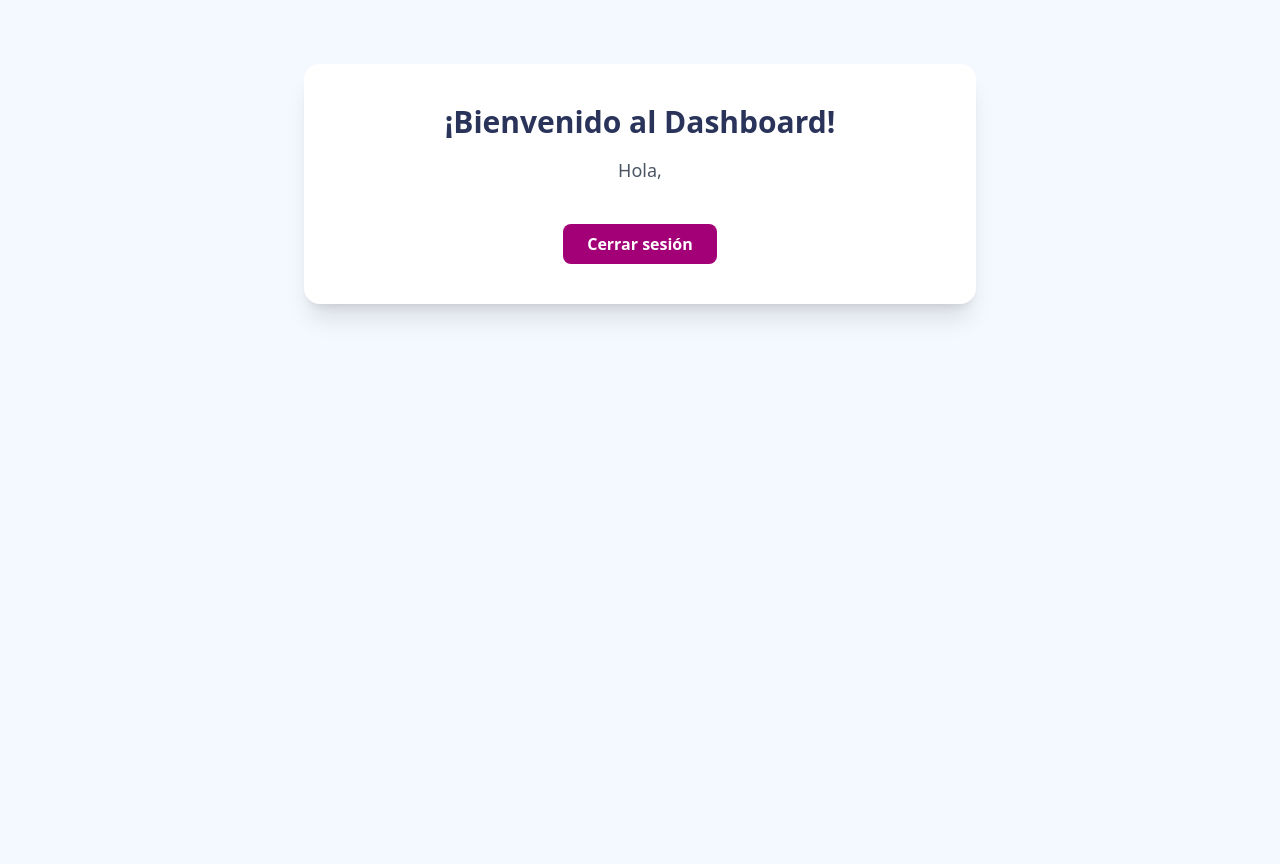
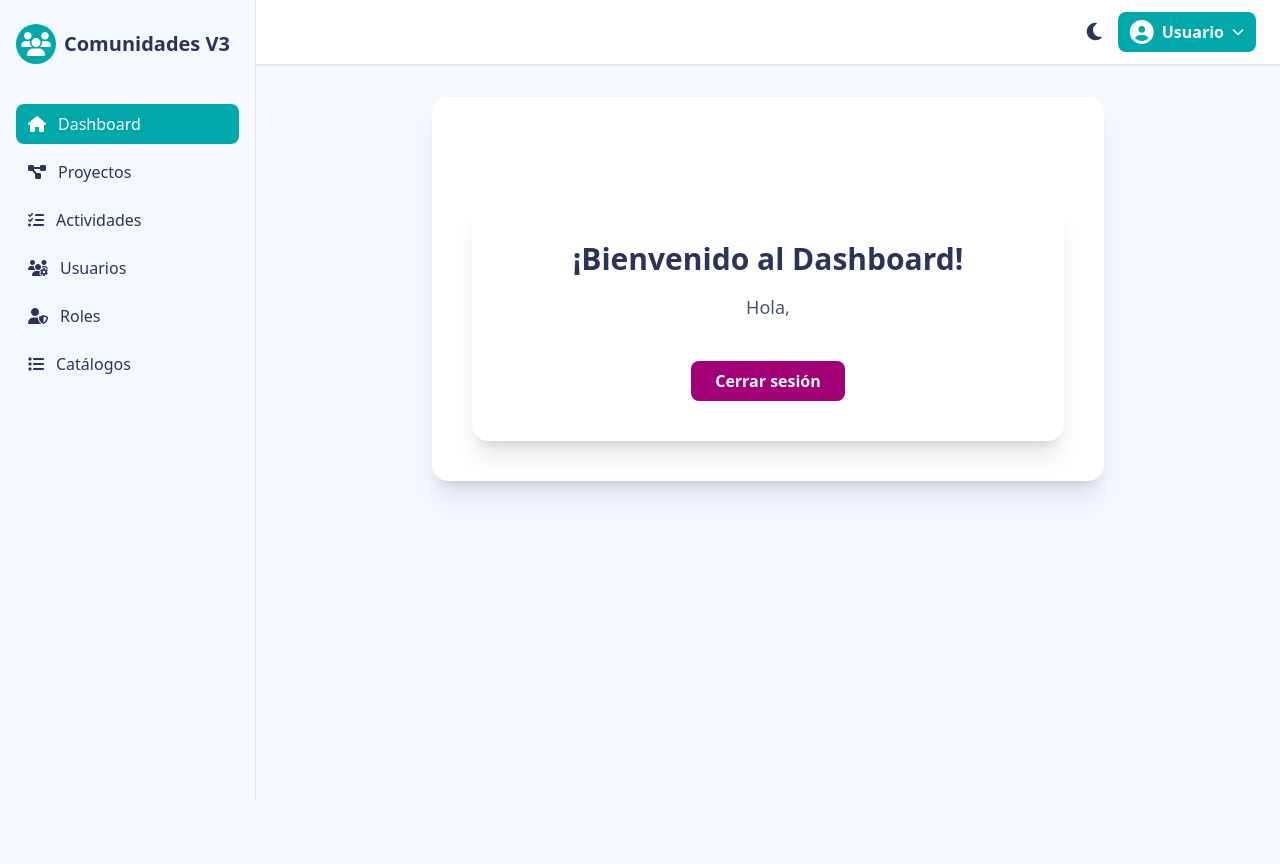
Before and after one commit to dagargon89/comunidades_v3, a PHP site: page /dashboard in a window 1280 px wide. After the commit the page ends 800 px from the top, so only its background shows below. Run offline with PHP 8.4, Linux system fonts and the light colour scheme; the visitor is signed in with stand-in values (Sample User, id 1); some libraries are stand-ins or nearby versions.

Commit message:
Actualización de la configuración de la aplicación con nuevos colores y ajustes en la depuración de sesiones. Se modificó el puerto remoto y se actualizaron los tiempos de solicitud. Además, se mejoró la vista del dashboard con un nuevo diseño y estructura de contenido.

```diff
--- a/config/app.php
+++ b/config/app.php
@@ -5,7 +5,17 @@ return [
     'url' => 'http://localhost',
     'env' => 'development',
     'debug' => true,
-
+    'colors' => [
+        'primary' => '#00a8a9',
+        'secondary' => '#a30078',
+        'danger' => '#fa3966',
+        'warning' => '#ffc107',
+        'info' => '#2a345a',
+        'success' => '#00a8a9',
+        'background' => '#f4f8ff',
+        'dark_bg' => '#181c2a',
+        'white' => '#fff',
+    ],
     'session' => [
         'lifetime' => 3600,
         'path' => '/',
@@ -14,13 +24,11 @@ return [
         'httponly' => true,
         'samesite' => 'Lax'
     ],
-
     'upload' => [
         'path' => 'public/uploads',
         'max_size' => 10485760, // 10MB
         'allowed_types' => ['jpg', 'jpeg', 'png', 'gif', 'pdf', 'doc', 'docx', 'xls', 'xlsx']
     ],
-
     'pagination' => [
         'per_page' => 20
     ]
--- a/session_debug.txt
+++ b/session_debug.txt
@@ -28,7 +28,7 @@ INDEX: Array
     [CONTEXT_DOCUMENT_ROOT] => C:/laragon/www/comunidades_v3/public
     [SERVER_ADMIN] => admin@example.com
     [SCRIPT_FILENAME] => C:/laragon/www/comunidades_v3/public/index.php
-    [REMOTE_PORT] => 56166
+    [REMOTE_PORT] => 56605
     [REDIRECT_URL] => /dashboard
     [GATEWAY_INTERFACE] => CGI/1.1
     [SERVER_PROTOCOL] => HTTP/1.1
@@ -37,8 +37,8 @@ INDEX: Array
     [REQUEST_URI] => /dashboard
     [SCRIPT_NAME] => /index.php
     [PHP_SELF] => /index.php
-    [REQUEST_TIME_FLOAT] => 1751479928.8414
-    [REQUEST_TIME] => 1751479928
+    [REQUEST_TIME_FLOAT] => 1751480846.1489
+    [REQUEST_TIME] => 1751480846
 )
 Array
 (
--- a/src/Views/dashboard/index.php
+++ b/src/Views/dashboard/index.php
@@ -1,5 +1,12 @@
+<?php
+$title = 'Dashboard';
+ob_start();
+?>
 <div class="max-w-2xl mx-auto mt-16 bg-white rounded-2xl shadow-xl p-10 text-center">
     <h1 class="text-3xl font-bold text-info mb-4">¡Bienvenido al Dashboard!</h1>
     <p class="text-lg text-gray-600 mb-6">Hola, <span class="font-semibold text-primary"><?= htmlspecialchars($user['full_name'] ?? $user['username'] ?? '') ?></span></p>
     <a href="<?= base_url('auth/logout') ?>" class="btn-secondary inline-block px-6 py-2 rounded-lg font-semibold mt-4">Cerrar sesión</a>
 </div>
+<?php
+$content = ob_get_clean();
+include __DIR__ . '/../layouts/app.php';
--- /dev/null
+++ b/src/Views/layouts/app.php
@@ -0,0 +1,218 @@
+<!DOCTYPE html>
+<html lang="es">
+
+<head>
+    <meta charset="UTF-8">
+    <meta name="viewport" content="width=device-width, initial-scale=1.0">
+    <title><?= $title ?? 'Comunidades V3' ?></title>
+    <script src="https://cdn.tailwindcss.com"></script>
+    <script>
+        tailwind.config = {
+            theme: {
+                extend: {
+                    colors: {
+                        primary: '#00a8a9',
+                        secondary: '#a30078',
+                        danger: '#fa3966',
+                        warning: '#ffc107',
+                        info: '#2a345a',
+                        success: '#00a8a9',
+                    }
+                }
+            }
+        }
+    </script>
+    <link rel="stylesheet" href="https://cdnjs.cloudflare.com/ajax/libs/font-awesome/6.4.0/css/all.min.css">
+    <style>
+        :root {
+            --color-primary: #00a8a9;
+            --color-secondary: #a30078;
+            --color-danger: #fa3966;
+            --color-warning: #ffc107;
+            --color-info: #2a345a;
+            --color-success: #00a8a9;
+            --color-bg: #f4f8ff;
+            --color-dark-bg: #181c2a;
+            --color-sidebar: #f4f8ff;
+            --color-sidebar-dark: #23263a;
+            --color-topbar: #fff;
+            --color-topbar-dark: #23263a;
+            --color-card: #fff;
+            --color-card-dark: #23263a;
+            --color-text: #2a345a;
+            --color-text-dark: #e5e7eb;
+            --color-muted: #6b7280;
+            --color-muted-dark: #b0b3c6;
+        }
+
+        body {
+            background: var(--color-bg);
+            color: var(--color-text);
+            transition: background 0.3s, color 0.3s;
+        }
+
+        .sidebar {
+            background: var(--color-sidebar);
+            color: var(--color-info);
+            transition: background 0.3s, color 0.3s;
+        }
+
+        .topbar {
+            background: var(--color-topbar);
+            color: var(--color-info);
+            transition: background 0.3s, color 0.3s;
+        }
+
+        .card {
+            background: var(--color-card);
+            color: var(--color-text);
+            transition: background 0.3s, color 0.3s;
+        }
+
+        .dark-mode {
+            background: var(--color-dark-bg) !important;
+            color: var(--color-text-dark) !important;
+        }
+
+        .dark-mode .sidebar {
+            background: var(--color-sidebar-dark) !important;
+            color: var(--color-text-dark) !important;
+        }
+
+        .dark-mode .topbar {
+            background: var(--color-topbar-dark) !important;
+            color: var(--color-text-dark) !important;
+        }
+
+        .dark-mode .card {
+            background: var(--color-card-dark) !important;
+            color: var(--color-text-dark) !important;
+        }
+
+        .dark-mode .text-info,
+        .dark-mode .text-gray-600 {
+            color: var(--color-muted-dark) !important;
+        }
+
+        .dark-mode .text-primary {
+            color: var(--color-primary) !important;
+        }
+
+        .dark-mode .btn-secondary {
+            background: var(--color-secondary) !important;
+            color: #fff !important;
+        }
+
+        .btn-secondary {
+            background: var(--color-secondary);
+            color: #fff;
+            transition: background 0.2s;
+        }
+
+        .btn-secondary:hover {
+            background: #7a005a;
+        }
+
+        .sidebar a {
+            color: var(--color-info);
+        }
+
+        .sidebar a:hover,
+        .sidebar a.active {
+            background: var(--color-primary);
+            color: #fff !important;
+        }
+
+        .dark-mode .sidebar a {
+            color: var(--color-muted-dark);
+        }
+
+        .dark-mode .sidebar a:hover,
+        .dark-mode .sidebar a.active {
+            background: var(--color-primary);
+            color: #fff !important;
+        }
+    </style>
+</head>
+
+<body class="min-h-screen transition-colors duration-300" id="body">
+    <div class="flex min-h-screen">
+        <!-- Sidebar -->
+        <aside class="sidebar w-64 border-r border-gray-200 flex flex-col py-6 px-4 fixed left-0 top-0 z-20 min-h-screen">
+            <div class="flex items-center gap-2 mb-10">
+                <div class="h-10 w-10 bg-primary rounded-full flex items-center justify-center text-white text-2xl font-bold">
+                    <i class="fas fa-users"></i>
+                </div>
+                <span class="text-xl font-bold text-info">Comunidades V3</span>
+            </div>
+            <nav class="flex-1">
+                <ul class="space-y-2">
+                    <li><a href="#" class="flex items-center gap-3 px-3 py-2 rounded-lg hover:bg-primary hover:text-white transition active"><i class="fas fa-home"></i> Dashboard</a></li>
+                    <li><a href="#" class="flex items-center gap-3 px-3 py-2 rounded-lg hover:bg-primary hover:text-white transition"><i class="fas fa-project-diagram"></i> Proyectos</a></li>
+                    <li><a href="#" class="flex items-center gap-3 px-3 py-2 rounded-lg hover:bg-primary hover:text-white transition"><i class="fas fa-tasks"></i> Actividades</a></li>
+                    <li><a href="#" class="flex items-center gap-3 px-3 py-2 rounded-lg hover:bg-primary hover:text-white transition"><i class="fas fa-users-cog"></i> Usuarios</a></li>
+                    <li><a href="#" class="flex items-center gap-3 px-3 py-2 rounded-lg hover:bg-primary hover:text-white transition"><i class="fas fa-user-shield"></i> Roles</a></li>
+                    <li><a href="#" class="flex items-center gap-3 px-3 py-2 rounded-lg hover:bg-primary hover:text-white transition"><i class="fas fa-list"></i> Catálogos</a></li>
+                </ul>
+            </nav>
+        </aside>
+        <!-- Main content -->
+        <div class="flex-1 flex flex-col min-h-screen ml-64">
+            <!-- Topbar -->
+            <header class="topbar w-full border-b border-gray-200 flex items-center justify-between px-6 py-3 shadow-sm sticky top-0 z-10">
+                <div class="flex items-center gap-2">
+                    <!-- Botón menú hamburguesa para móvil (opcional, solo visual) -->
+                    <button class="md:hidden text-info focus:outline-none" onclick="toggleSidebar()">
+                        <i class="fas fa-bars"></i>
+                    </button>
+                </div>
+                <div class="flex items-center gap-4">
+                    <!-- Botón modo nocturno -->
+                    <button id="darkModeBtn" class="text-info hover:text-primary focus:outline-none text-xl" title="Modo nocturno">
+                        <i class="fas fa-moon"></i>
+                    </button>
+                    <!-- Menú de usuario -->
+                    <div class="relative group">
+                        <button class="flex items-center gap-2 px-3 py-2 rounded-lg bg-primary text-white font-semibold focus:outline-none">
+                            <i class="fas fa-user-circle text-2xl"></i>
+                            <span class="hidden md:inline">Usuario</span>
+                            <i class="fas fa-chevron-down text-xs"></i>
+                        </button>
+                        <div class="absolute right-0 mt-2 w-48 bg-white border border-gray-200 rounded-lg shadow-lg py-2 opacity-0 group-hover:opacity-100 pointer-events-none group-hover:pointer-events-auto transition-all duration-200 z-20">
+                            <a href="#" class="block px-4 py-2 text-info hover:bg-gray-100">Ver perfil</a>
+                            <a href="#" class="block px-4 py-2 text-info hover:bg-gray-100">Cerrar sesión</a>
+                        </div>
+                    </div>
+                </div>
+            </header>
+            <!-- Contenido principal -->
+            <main class="flex-1 p-8 transition-colors duration-300" style="background: var(--color-bg);" id="main-content">
+                <div class="card max-w-2xl mx-auto rounded-2xl shadow-xl p-10 text-center">
+                    <?= $content ?? '' ?>
+                </div>
+            </main>
+        </div>
+    </div>
+    <script>
+        // Modo nocturno
+        const darkModeBtn = document.getElementById('darkModeBtn');
+        const body = document.getElementById('body');
+        const sidebar = document.querySelector('.sidebar');
+        const topbar = document.querySelector('.topbar');
+        const mainContent = document.getElementById('main-content');
+        const card = document.querySelector('.card');
+        darkModeBtn.addEventListener('click', function() {
+            body.classList.toggle('dark-mode');
+            sidebar.classList.toggle('dark-mode');
+            topbar.classList.toggle('dark-mode');
+            mainContent.style.background = body.classList.contains('dark-mode') ? 'var(--color-dark-bg)' : 'var(--color-bg)';
+            if (card) card.classList.toggle('dark-mode');
+        });
+        // Sidebar móvil (solo visual, sin funcionalidad real)
+        function toggleSidebar() {
+            alert('Sidebar móvil (demo visual)');
+        }
+    </script>
+</body>
+
+</html>
```
